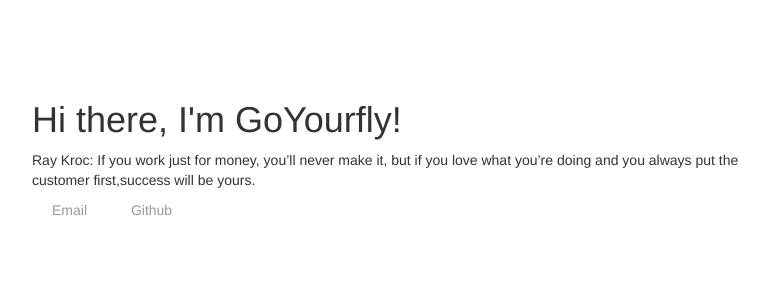
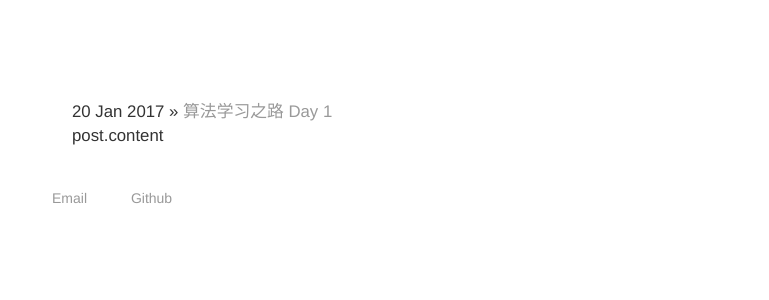
Before and after one commit to goyourfly/goyourfly.github.io, a Jekyll site: the page built from index.html, in a window 1280 px wide. Shown: the top 300 px of the page, without its empty margins (233-1002 px from the left). Built offline with Jekyll 4.4.1, drawn with Linux system fonts in a browser that asks for light colours.

Commit message:
Update index.html

```diff
--- a/index.html
+++ b/index.html
@@ -3,5 +3,11 @@ layout: default
 title: GoyYourfly
 ---
 
-<h1>Hi there, I'm GoYourfly!</h1>
-<p> Ray Kroc: If you work just for money, you’ll never make it, but if you love what you’re doing and you always put the customer first,success will be yours.</p>
+<ul class="posts">
+
+	{% for post in site.posts %}
+	<li><span>{{ post.date | date_to_string }}</span> » <a href="{{ post.url }}" title="{{ post.title }}">{{ post.title }}</a>
+    <p>post.content</p>
+  </li>
+	{% endfor %}
+</ul>
```
